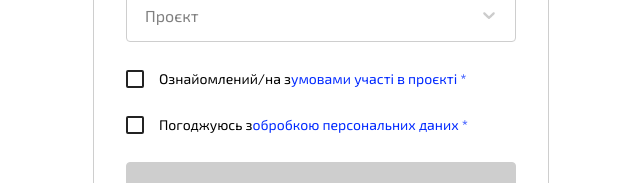
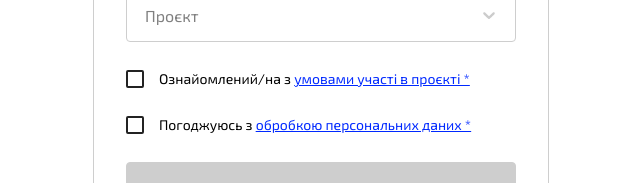
Before and after one commit to baza-trainee/feeda, a Next.js app in the folder client/: page /user_application in a window 1280 px wide. Shown: the part 1306-1489 px from the top of the page, without its empty margins (319-959 px from the left). Built offline with nearby package versions, Linux system fonts and the light colour scheme.

Commit message:
fix:checkbox

```diff
--- a/client/components/UserApplication/UserApplication.tsx
+++ b/client/components/UserApplication/UserApplication.tsx
@@ -299,7 +299,7 @@ const UserApplication = () => {
 
 				<CheckBox
 					name="conditions"
-					labeltxt="Ознайомлений/на з"
+					labeltxt="Ознайомлений/на з "
 					linkText="умовами участі в проєкті *"
 					href="/"
 					checked={isConditionsChecked}
@@ -308,7 +308,7 @@ const UserApplication = () => {
 
 				<CheckBox
 					name="data"
-					labeltxt="Погоджуюсь з"
+					labeltxt="Погоджуюсь з "
 					linkText="обробкою персональних даних *"
 					href="/"
 					checked={isDataChecked}
--- a/client/components/UserApplication/сomponents/Checkbox/Checkbox.styled.ts
+++ b/client/components/UserApplication/сomponents/Checkbox/Checkbox.styled.ts
@@ -2,6 +2,7 @@ import styled from '@emotion/styled';
 import Link from 'next/link';
 
 export const AcceptLink = styled(Link)`
+	text-decoration: underline !important;
 	color: #0029ff;
 `;
 export const CheckboxLabel = styled.label`
```
